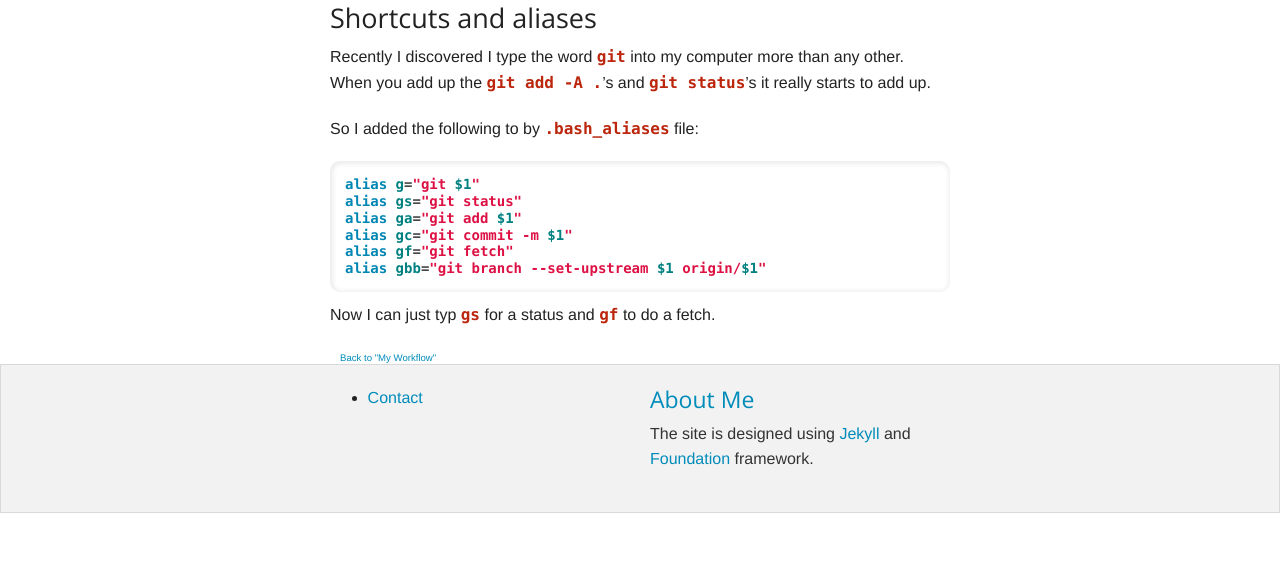
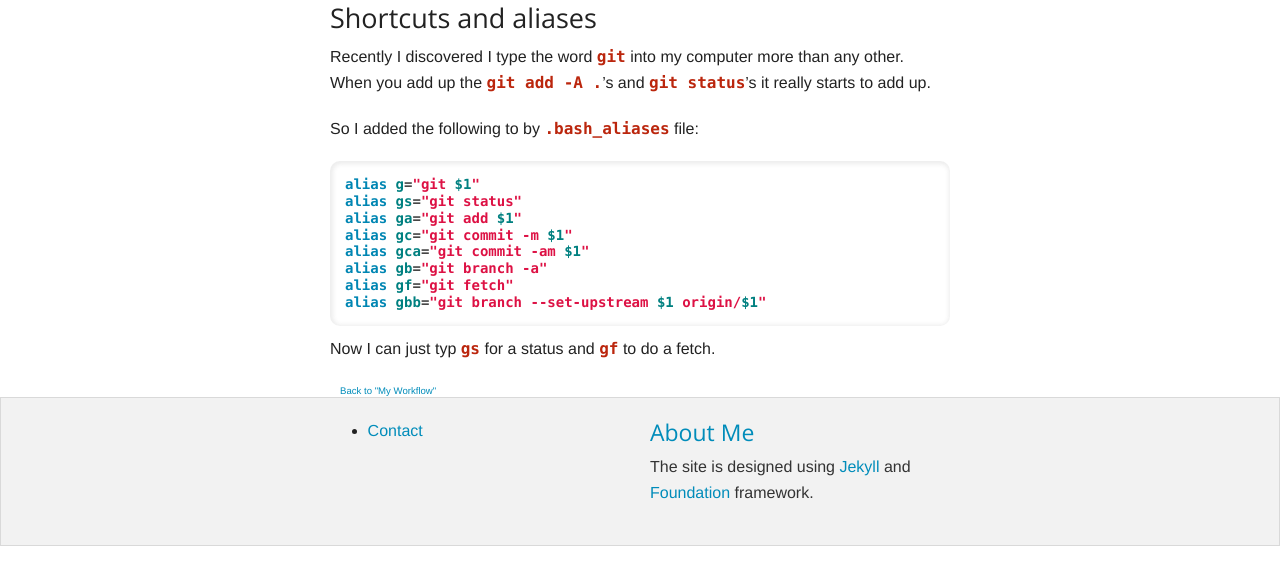
Before and after one commit to MattReimer/my-workflow, a Jekyll site: the page built from git.md, in a window 1280 px wide, cut to the strip 324-900 px from the top of the page. Built offline with Jekyll 4.4.1, drawn with Linux system fonts in a browser that asks for light colours; nearby versions of some CDN libraries; library files that are not in the unit come from our copies; Markdown is read by kramdown in place of the engine named in the settings; comment, search, counter and statistics services are not loaded.

Commit message:
updated docs

````diff
--- a/git.md
+++ b/git.md
@@ -23,6 +23,8 @@ alias g="git $1"
 alias gs="git status"
 alias ga="git add $1"
 alias gc="git commit -m $1"
+alias gca="git commit -am $1"
+alias gb="git branch -a"
 alias gf="git fetch"
 alias gbb="git branch --set-upstream $1 origin/$1"
 ```
````
